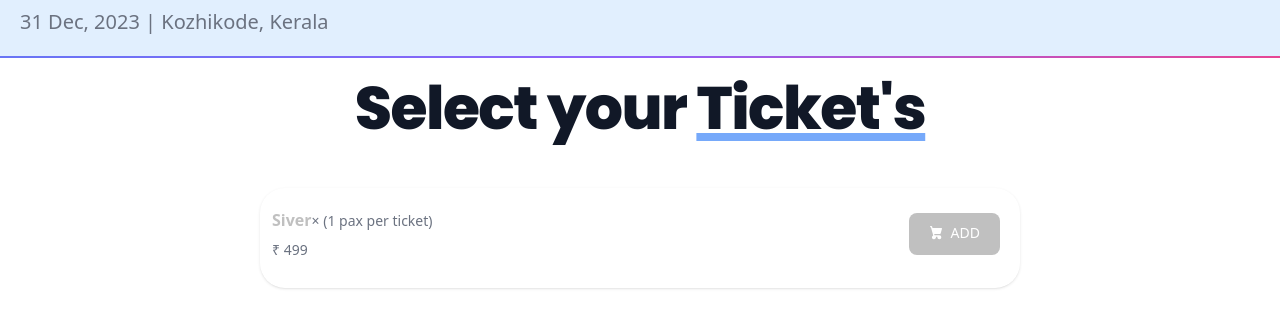
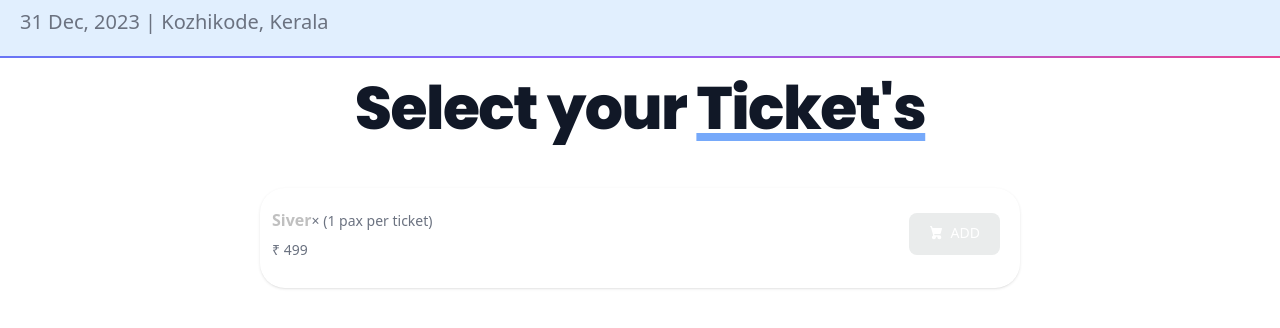
Before and after one commit to mojgenie/omg, an Astro site: page /single-ticket in a window 1280 px wide. Shown: the part 388-716 px from the top of the page. Built offline with nearby package versions, Linux system fonts and the light colour scheme; Astro itself is replaced by a stand-in of ours.

Commit message:
disable button design completed

```diff
--- a/src/components/Home.jsx
+++ b/src/components/Home.jsx
@@ -40,7 +40,7 @@ function Home() {
         },
         {
             id: 4,
-            title: "Siver",
+            title: "silver",
             count: 0,
             noOf: 1,
             price: 499,
@@ -233,6 +233,7 @@ function Home() {
                                 setStep={setStep}
                                 client:load
                                 gold={ticket?.type === "gold"}
+                                silver={ticket?.type === "silver"}
                                 title={ticket?.title}
                                 count={ticket?.count}
                                 price={ticket?.price}
--- a/src/components/TicketLabel.jsx
+++ b/src/components/TicketLabel.jsx
@@ -3,6 +3,7 @@ import React, { useState } from "react";
 function TicketLabel({
     id,
     gold,
+    silver,
     title,
     count,
     price,
@@ -16,6 +17,7 @@ function TicketLabel({
     active,
     setActive,
 }) {
+    console.log("active:", active);
     return (
         <div className="px-3 py-5 flex items-center justify-between m-5 shadow rounded-[25px]">
             <div>
@@ -52,10 +54,13 @@ function TicketLabel({
                     id="addButton"
                     type="button"
                     className={`text-white ${
-                        gold
+                        gold && (active === null || active === undefined)
                             ? "bg-[#FF9119] hover:bg-[#FF9119]/80"
-                            : "bg-[#C0C0C0] hover:bg-[#C0C0C0]/80"
-                    } focus:ring-4 focus:outline-none focus:ring-[#FF9119]/50 font-medium rounded-lg text-sm px-5 py-2.5 text-center dark:hover:bg-[#FF9119]/80 dark:focus:ring-[#FF9119]/40 me-2 mb-2`}
+                            : silver &&
+                              (active === null || active === undefined)
+                            ? "bg-[#C0C0C0] hover:bg-[#C0C0C0]/80"
+                            : "bg-[#EAECEC] hover:bg-[#EAECEC]/80"
+                    }  focus:ring-4 focus:outline-none focus:ring-[#FF9119]/50 font-medium rounded-lg text-sm px-5 py-2.5 text-center dark:hover:bg-[#FF9119]/80 dark:focus:ring-[#FF9119]/40 me-2 mb-2`}
                 >
                     <div className="inline-flex items-center">
                         <svg
```
